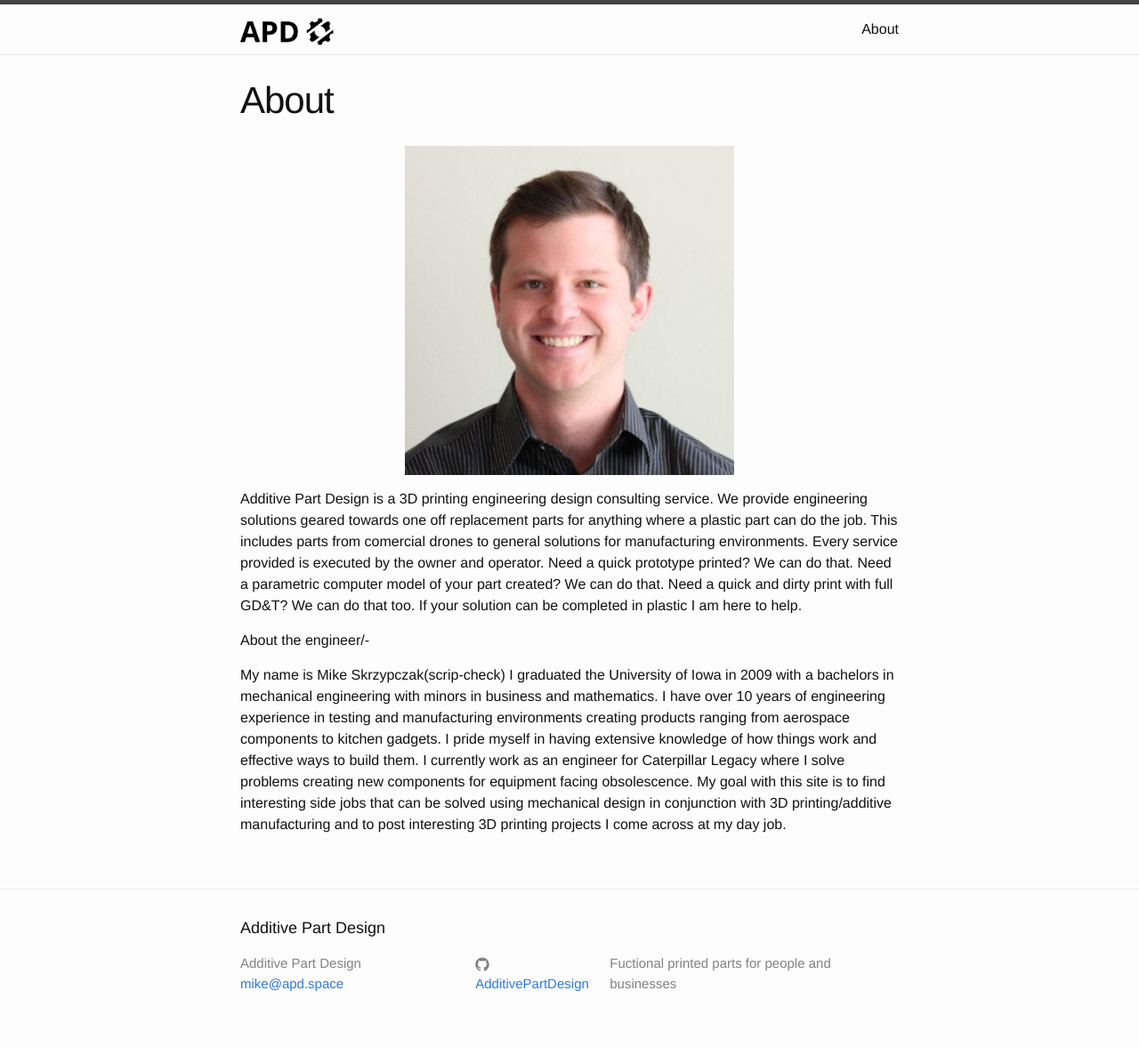
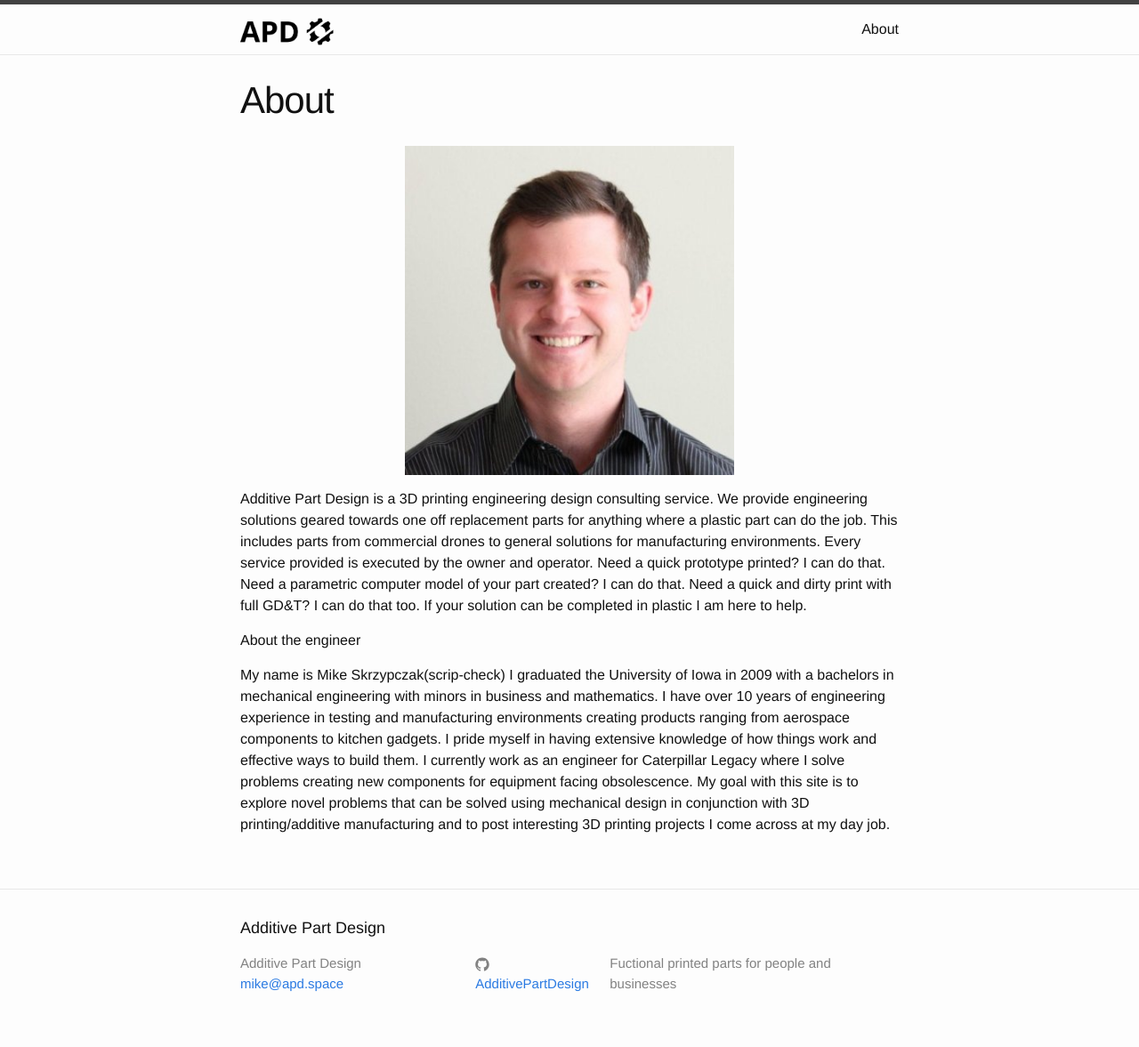
Before and after one commit to AdditivePartDesign/AdditivePartDesign.github.io, a Jekyll site: the page built from about.md, in a window 1280 px wide. Shown: the whole page at 89% size. Built offline with Jekyll 4.4.1, drawn with Linux system fonts in a browser that asks for light colours.

Commit message:
Add files via upload

```diff
--- a/about.md
+++ b/about.md
@@ -5,8 +5,8 @@
 ---
 ![Sexy John Stamos](/images/me.jpg){: .center-image .half-width}
 
-Additive Part Design is a 3D printing engineering design consulting service. We provide engineering solutions geared towards one off replacement parts for anything where a plastic part can do the job. This includes parts from comercial drones to general solutions for manufacturing environments. Every service provided is executed by the owner and operator. Need a quick prototype printed? We can do that. Need a parametric computer model of your part created? We can do that. Need a quick and dirty print with full GD&amp;T? We can do that too. If your solution can be completed in plastic I am here to help.
+Additive Part Design is a 3D printing engineering design consulting service. We provide engineering solutions geared towards one off replacement parts for anything where a plastic part can do the job. This includes parts from commercial drones to general solutions for manufacturing environments. Every service provided is executed by the owner and operator. Need a quick prototype printed? I can do that. Need a parametric computer model of your part created? I can do that. Need a quick and dirty print with full GD&amp;T? I can do that too. If your solution can be completed in plastic I am here to help.
 
-About the engineer/-
+About the engineer
 
-My name is Mike Skrzypczak(scrip-check) I graduated the University of Iowa in 2009 with a bachelors in mechanical engineering with minors in business and mathematics. I have over 10 years of engineering experience in testing and manufacturing environments creating products ranging from aerospace components to kitchen gadgets. I pride myself in having extensive knowledge of how things work and effective ways to build them. I currently work as an engineer for Caterpillar Legacy where I solve problems creating new components for equipment facing obsolescence. My goal with this site is to find interesting side jobs that can be solved using mechanical design in conjunction with 3D printing/additive manufacturing and to post interesting 3D printing projects I come across at my day job.
+My name is Mike Skrzypczak(scrip-check) I graduated the University of Iowa in 2009 with a bachelors in mechanical engineering with minors in business and mathematics. I have over 10 years of engineering experience in testing and manufacturing environments creating products ranging from aerospace components to kitchen gadgets. I pride myself in having extensive knowledge of how things work and effective ways to build them. I currently work as an engineer for Caterpillar Legacy where I solve problems creating new components for equipment facing obsolescence. My goal with this site is to explore novel problems that can be solved using mechanical design in conjunction with 3D printing/additive manufacturing and to post interesting 3D printing projects I come across at my day job.
```
